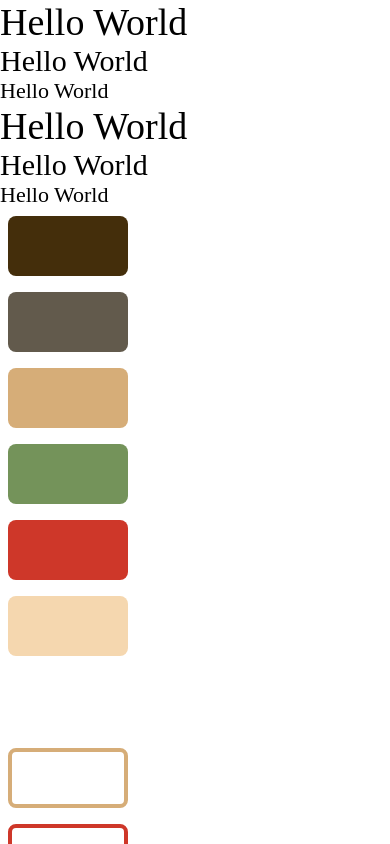
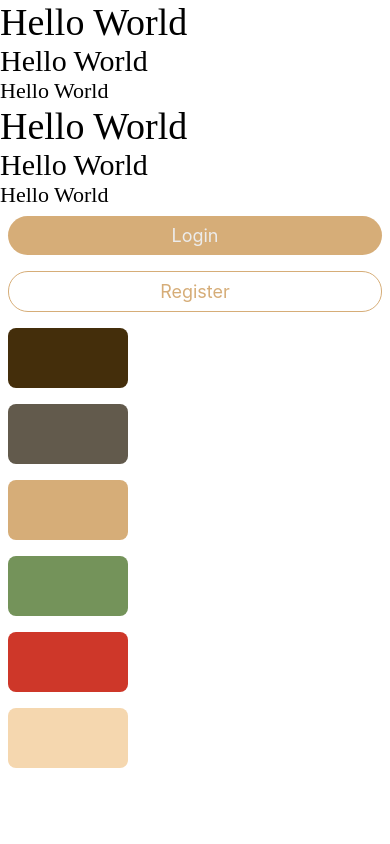
Before and after one commit to mzgardowski/coffee-trio, a React Native app: screen /Sandbox in a window 390 px wide. Shown: the top 844 px of the page. Built offline with nearby package versions, Linux system fonts and the light colour scheme.

Commit message:
main/ components, typography, buttons

```diff
--- a/src/Components/CustomButton/index.tsx
+++ b/src/Components/CustomButton/index.tsx
@@ -1,8 +1,70 @@
 import React from 'react';
-import { Button } from '@rneui/themed';
+import { Button, type ButtonProps } from '@rneui/themed';
+import { StyleSheet } from 'react-native';
+import { colors } from 'src/assets/colors';
 
-const CustomButton = () => {
-  return <Button />;
+type CustomButtonTypes = 'primary' | 'secondary' | 'with-icon';
+
+interface CustomButtonInterface extends ButtonProps {
+  typeBtn?: CustomButtonTypes;
+  text: string;
+}
+
+const styles = StyleSheet.create({
+  buttonStyle: {
+    flex: 1,
+    margin: 8,
+    borderRadius: 20,
+  },
+  textStyle: {
+    fontFamily: '',
+  },
+  containerStyle: { borderRadius: 20 },
+  primaryButton: {
+    backgroundColor: colors.primary_button,
+  },
+  secondaryButton: {
+    borderColor: colors.primary_button,
+    backgroundColor: 'rgba(52, 52, 52, 0.0)',
+    borderWidth: 1,
+  },
+  primaryTextButton: {
+    color: colors.text_white,
+  },
+  secondaryTextButton: {
+    color: colors.text_secondary,
+  },
+});
+
+const CustomButton = ({
+  typeBtn,
+  text,
+  ...restProps
+}: CustomButtonInterface) => {
+  switch (typeBtn) {
+    case 'primary':
+      return (
+        <Button
+          title={text}
+          buttonStyle={[styles.buttonStyle, styles.primaryButton]}
+          titleStyle={[styles.textStyle, styles.primaryTextButton]}
+          containerStyle={styles.containerStyle}
+          {...restProps}
+        />
+      );
+    case 'secondary':
+      return (
+        <Button
+          title={text}
+          buttonStyle={[styles.buttonStyle, styles.secondaryButton]}
+          titleStyle={[styles.textStyle, styles.secondaryTextButton]}
+          containerStyle={styles.containerStyle}
+          {...restProps}
+        />
+      );
+    default:
+      return <Button />;
+  }
 };
 
 export default CustomButton;
--- /dev/null
+++ b/src/Pages/Sandbox/Sandbox.tsx
@@ -0,0 +1,108 @@
+import React from 'react';
+import { View, StyleSheet, Text } from 'react-native';
+import { colors } from 'src/assets/colors';
+import CustomButton from 'src/Components/CustomButton';
+
+const styles = StyleSheet.create({
+  blockSize: {
+    width: 120,
+    height: 60,
+    borderRadius: 8,
+    margin: 8,
+  },
+  background: {
+    backgroundColor: colors.primary_background,
+  },
+  secondarybBackground: {
+    backgroundColor: colors.secondary_bacground,
+  },
+  primaryButton: {
+    backgroundColor: colors.primary_button,
+  },
+  greenBtn: {
+    backgroundColor: colors.button_green,
+  },
+  redBtn: {
+    backgroundColor: colors.button_red,
+  },
+  textPrimary: {
+    backgroundColor: colors.text_primary,
+  },
+  textSecondary: {
+    backgroundColor: colors.text_secondary,
+  },
+  textBlack: {
+    backgroundColor: colors.text_black,
+  },
+  textGray: {
+    backgroundColor: colors.text_gray,
+  },
+  textWhite: {
+    backgroundColor: colors.text_white,
+  },
+  textRed: {
+    backgroundColor: colors.text_red,
+  },
+  borderPrimary: {
+    borderColor: colors.primary_border,
+    borderWidth: 4,
+  },
+  borderSecondary: {
+    borderColor: colors.secondary_border,
+    borderWidth: 4,
+  },
+  borderRed: {
+    borderColor: colors.red_border,
+    borderWidth: 4,
+  },
+  textStyle: {
+    fontFamily: 'DancingScript-Bold',
+    fontSize: 38,
+  },
+  textStyleDancingMedium: {
+    fontFamily: 'DancingScript-Medium',
+    fontSize: 30,
+  },
+  textStyleDancingRegular: {
+    fontFamily: 'DancingScript-Regular',
+    fontSize: 22,
+  },
+  textStyleInconsolataBold: {
+    fontFamily: 'Inconsolata-Bold',
+    fontSize: 38,
+  },
+  textStyleInconsolataRegular: {
+    fontFamily: 'Inconsolata-Regular',
+    fontSize: 30,
+  },
+  textStyleInconsolataLight: {
+    fontFamily: 'Inconsolata-Light',
+    fontSize: 22,
+  },
+});
+
+const Sandbox = () => {
+  return (
+    <View>
+      <Text style={styles.textStyle}>Hello World</Text>
+      <Text style={styles.textStyleDancingMedium}>Hello World</Text>
+      <Text style={styles.textStyleDancingRegular}>Hello World</Text>
+      <Text style={styles.textStyleInconsolataBold}>Hello World</Text>
+      <Text style={styles.textStyleInconsolataRegular}>Hello World</Text>
+      <Text style={styles.textStyleInconsolataLight}>Hello World</Text>
+      <CustomButton text="Login" typeBtn="primary" />
+      <CustomButton text="Register" typeBtn="secondary" />
+      <View style={[styles.background, styles.blockSize]} />
+      <View style={[styles.secondarybBackground, styles.blockSize]} />
+      <View style={[styles.primaryButton, styles.blockSize]} />
+      <View style={[styles.greenBtn, styles.blockSize]} />
+      <View style={[styles.redBtn, styles.blockSize]} />
+      <View style={[styles.textPrimary, styles.blockSize]} />
+      <View style={[styles.borderPrimary, styles.blockSize]} />
+      <View style={[styles.borderSecondary, styles.blockSize]} />
+      <View style={[styles.borderRed, styles.blockSize]} />
+    </View>
+  );
+};
+
+export default Sandbox;
--- a/src/Pages/Sandbox/index.tsx
+++ b/src/Pages/Sandbox/index.tsx
@@ -1,105 +1,2 @@
-import React from 'react';
-import { View, StyleSheet, Text } from 'react-native';
-import { colors } from 'src/assets/colors';
-
-const Sandbox = () => {
-  return (
-    <View>
-      <Text style={styles.textStyle}>Hello World</Text>
-      <Text style={styles.textStyleDancingMedium}>Hello World</Text>
-      <Text style={styles.textStyleDancingRegular}>Hello World</Text>
-      <Text style={styles.textStyleInconsolataBold}>Hello World</Text>
-      <Text style={styles.textStyleInconsolataRegular}>Hello World</Text>
-      <Text style={styles.textStyleInconsolataLight}>Hello World</Text>
-      <View style={[styles.background, styles.blockSize]} />
-      <View style={[styles.secondarybBackground, styles.blockSize]} />
-      <View style={[styles.primaryButton, styles.blockSize]} />
-      <View style={[styles.greenBtn, styles.blockSize]} />
-      <View style={[styles.redBtn, styles.blockSize]} />
-      <View style={[styles.textPrimary, styles.blockSize]} />
-      <View style={[styles.borderPrimary, styles.blockSize]} />
-      <View style={[styles.borderSecondary, styles.blockSize]} />
-      <View style={[styles.borderRed, styles.blockSize]} />
-    </View>
-  );
-};
-
-const styles = StyleSheet.create({
-  blockSize: {
-    width: 120,
-    height: 60,
-    borderRadius: 8,
-    margin: 8,
-  },
-  background: {
-    backgroundColor: colors.primary_background,
-  },
-  secondarybBackground: {
-    backgroundColor: colors.secondary_bacground,
-  },
-  primaryButton: {
-    backgroundColor: colors.primary_button,
-  },
-  greenBtn: {
-    backgroundColor: colors.button_green,
-  },
-  redBtn: {
-    backgroundColor: colors.button_red,
-  },
-  textPrimary: {
-    backgroundColor: colors.text_primary,
-  },
-  textSecondary: {
-    backgroundColor: colors.text_secondary,
-  },
-  textBlack: {
-    backgroundColor: colors.text_black,
-  },
-  textGray: {
-    backgroundColor: colors.text_gray,
-  },
-  textWhite: {
-    backgroundColor: colors.text_white,
-  },
-  textRed: {
-    backgroundColor: colors.text_red,
-  },
-  borderPrimary: {
-    borderColor: colors.primary_border,
-    borderWidth: 4,
-  },
-  borderSecondary: {
-    borderColor: colors.secondary_border,
-    borderWidth: 4,
-  },
-  borderRed: {
-    borderColor: colors.red_border,
-    borderWidth: 4,
-  },
-  textStyle: {
-    fontFamily: 'DancingScript-Bold',
-    fontSize: 38,
-  },
-  textStyleDancingMedium: {
-    fontFamily: 'DancingScript-Medium',
-    fontSize: 30,
-  },
-  textStyleDancingRegular: {
-    fontFamily: 'DancingScript-Regular',
-    fontSize: 22,
-  },
-  textStyleInconsolataBold: {
-    fontFamily: 'Inconsolata-Bold',
-    fontSize: 38,
-  },
-  textStyleInconsolataRegular: {
-    fontFamily: 'Inconsolata-Regular',
-    fontSize: 30,
-  },
-  textStyleInconsolataLight: {
-    fontFamily: 'Inconsolata-Light',
-    fontSize: 22,
-  },
-});
-
-export default Sandbox;
+// eslint-disable-next-line import/extensions
+export { default } from './Sandbox';
--- a/tsconfig.json
+++ b/tsconfig.json
@@ -14,7 +14,8 @@
     "jsx": "react-native",
     "noEmit": true,
     "resolveJsonModule": true,
-    "target": "esnext"
+    "target": "esnext",
+    "skipLibCheck": true
   },
   "include": ["src"],
   "exclude": ["node_modules", "babel.config.js"]
```
Also changed, not shown: package.json (+9 -3 lines), src/Components/Typography/index.tsx (added, +33 -0 lines), 1 other file (tests, documents, lock files or other folders).
